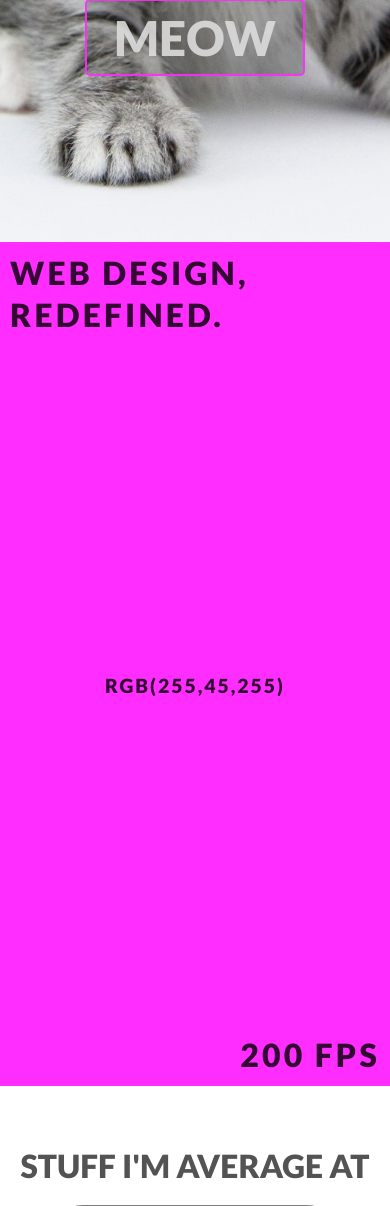
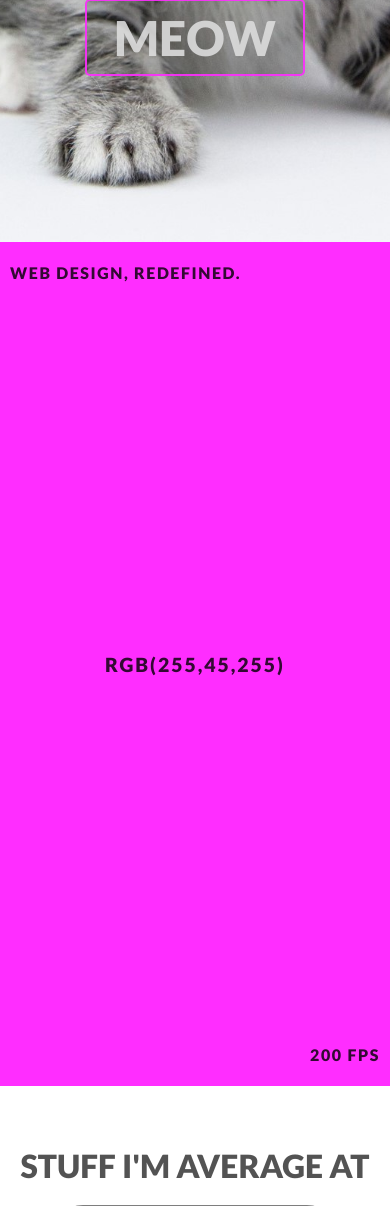
Before and after one commit to mislavbreka/mislavbreka.github.io, a PHP site: page / in a window 390 px wide. Shown: the part 602-1808 px from the top of the page. Run offline with PHP 8.4, Linux system fonts and the light colour scheme.

Commit message:
Add files via upload

```diff
--- a/index.html
+++ b/index.html
@@ -6,7 +6,6 @@
 <link rel="stylesheet" href="style.css" type="text/css">
 <link href="https://fonts.googleapis.com/css?family=Lato:900&display=swap" rel="stylesheet">
 </head>
-
 <body>
 <header id="showcase">
   <div id="logo">Mislav<br>
@@ -76,14 +75,15 @@
 <div class="clear"></div>
 <div id="poweredby">
   <p>Hosted by Github</p>
-  <a href="https://github.com/mislavbreka/mislavbreka.github.io"><img src="assets/githubIcon.png" alt="" > </a> </div>
+  <a href="https://github.com/mislavbreka/mislavbreka.github.io">
+    <img src="assets/githubIcon.png" alt="" > </a> </div>
   <p>Entirely coded and developed by Mislav Breka.</p>
 <div class="clear"></div>
 <div id="social">
   <ul class="social">
-    <li><a target="_blank" href="https://www.facebook.com/mislav.breka.9">Facebook</a></li>
-    <li><a target="_blank" href="https://github.com/mislavbreka">Github</a></li>
-    <li class="last"><a target="_blank" href="https://www.instagram.com/mis1av">Instagram</a></li>
+    <li><a href="https://www.facebook.com/mislav.breka.9">Facebook</a></li>
+    <li><a href="https://github.com/mislavbreka">Github</a></li>
+    <li class="last"><a href="https://www.instagram.com/mis1av">Instagram</a></li>
   </ul>
 </div>
 </footer>
--- a/style.css
+++ b/style.css
@@ -73,15 +73,18 @@
     justify-content: center;
     justify-items: center;
     height: 90vh;
+    font-size: 2em;
 }
 .description{
     padding: 10px;
     line-height: 5vh;
+    font-size: 2em;
 }
 .fps{
     padding: 10px;
     line-height: 5vh;
     text-align: right;
+    font-size: 2em;
 }
 .join{
     align-self: center;
@@ -212,6 +215,12 @@ p {
 #content h1 {
     color: rgba(255,255,255, 0.8);
 }
+.description{
+    font-size: 1em;
+}
+.fps{
+    font-size: 1em;
+}
 }
 .hidetxt{
     display: none;
```
